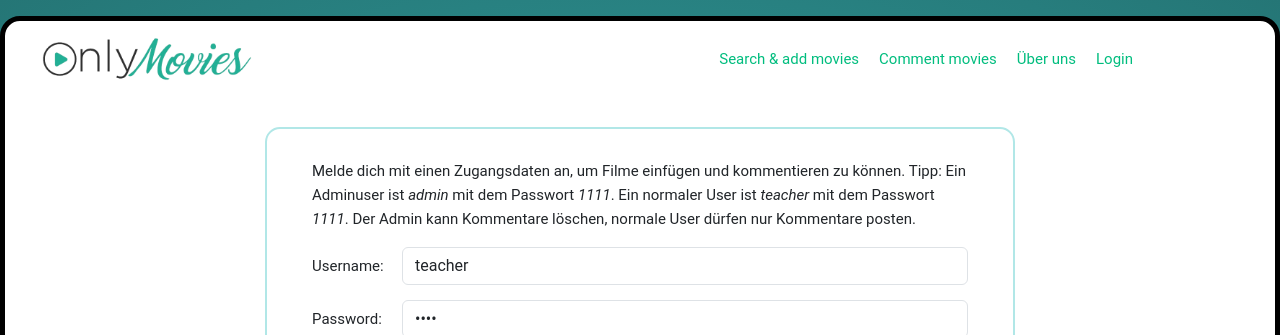
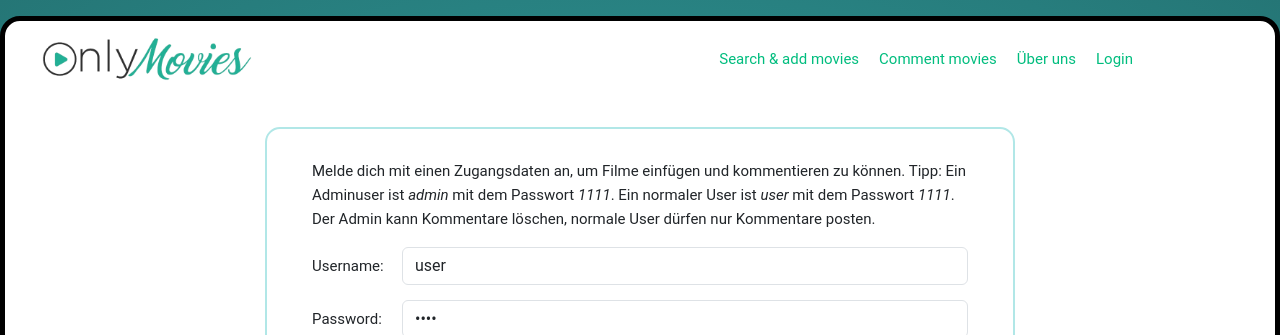
Before and after one commit to Aminjo1204/Only_Movies, a Vue app in the folder OnlyMoviesProject/OnlyMoviesProject.Client/: page /login in a window 1280 px wide. Shown: the top 335 px of the page. Built offline with nearby package versions, Linux system fonts and the light colour scheme.

Commit message:
Commit 20230428

```diff
--- a/OnlyMoviesProject/OnlyMoviesProject.Client/src/views/Login.vue
+++ b/OnlyMoviesProject/OnlyMoviesProject.Client/src/views/Login.vue
@@ -7,7 +7,7 @@ import axios from 'axios';
         <div v-if="!authenticated">
             <p class="mb-3">
                 Melde dich mit einen Zugangsdaten an, um Filme einfügen und kommentieren zu können. Tipp: Ein Adminuser ist <em>admin</em> mit dem Passwort <em>1111</em>. Ein normaler User ist
-                <em>teacher</em> mit dem Passwort <em>1111</em>. Der Admin kann Kommentare löschen, normale User dürfen nur Kommentare posten.
+                <em>user</em> mit dem Passwort <em>1111</em>. Der Admin kann Kommentare löschen, normale User dürfen nur Kommentare posten.
             </p>
             <div class="formRow">
                 <label>Username:</label>
@@ -58,7 +58,7 @@ export default {
         return {
             message: '',
             model: {
-                username: 'teacher',
+                username: 'user',
                 password: '1111',
             },
         };
```
Also changed, not shown: 1 other file (tests, documents, lock files or other folders).
